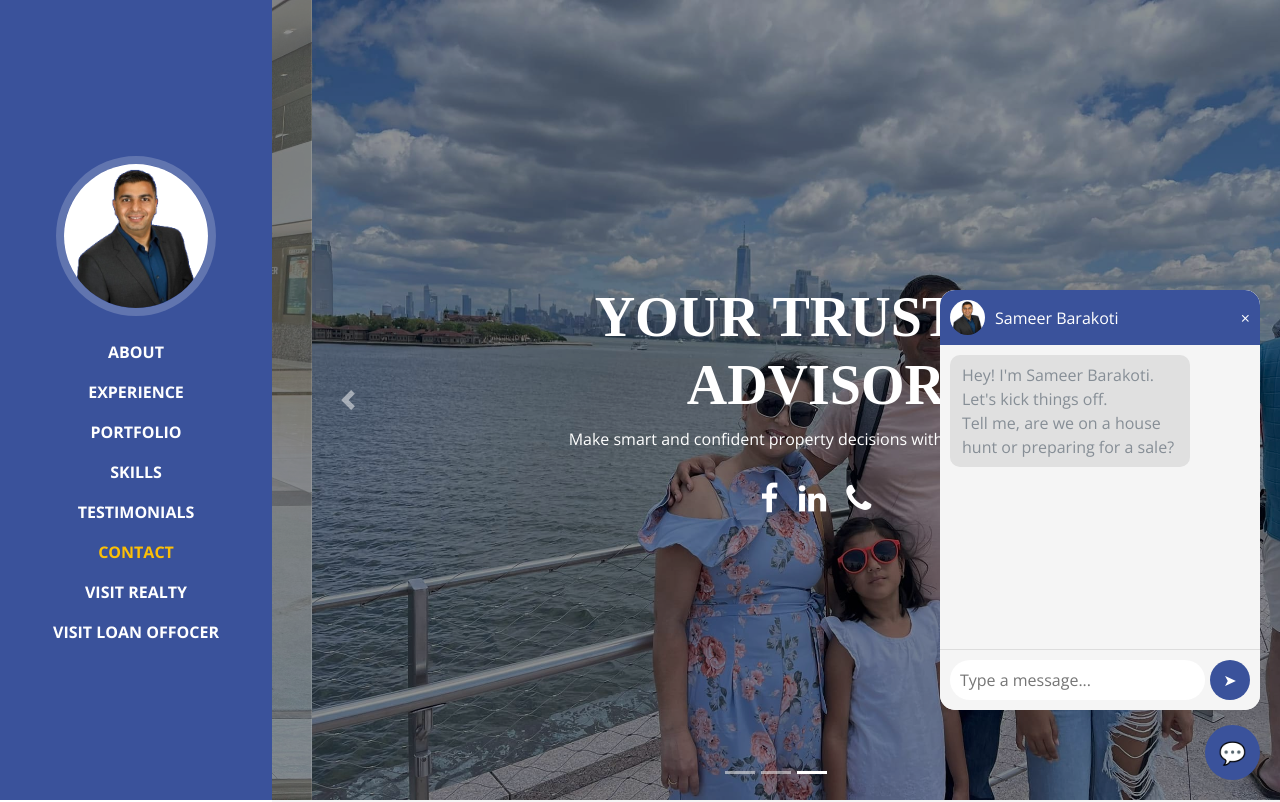
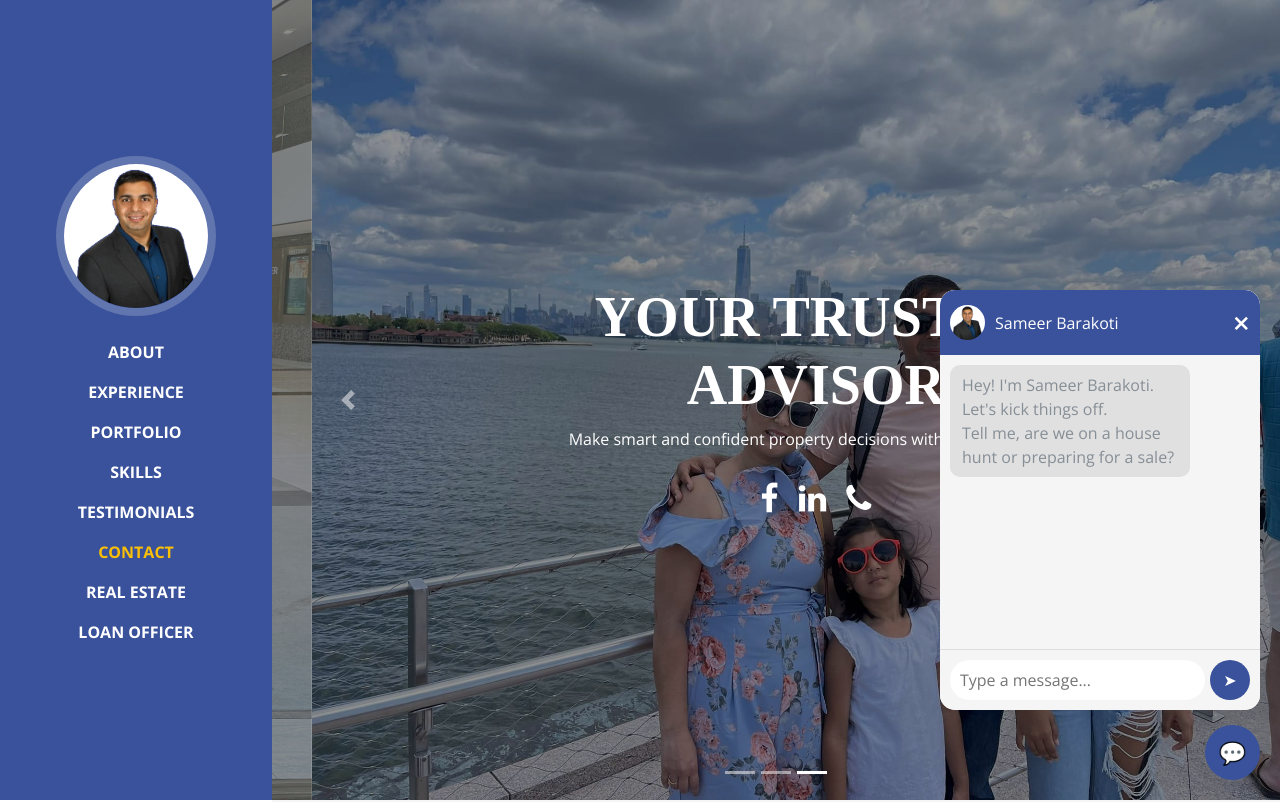
Before and after one commit to tabhikumar/Sameer-Barakoti, a plain HTML site: page profile-bootstrap-master/index.html in a window 1280 px wide. Shown: the top 802 px of the page. Drawn offline with nearby package versions, Linux system fonts and the light colour scheme; a web font is replaced by a local one.

Commit message:
changing  caht bot  styling

```diff
--- a/profile-bootstrap-master/css/style.css
+++ b/profile-bootstrap-master/css/style.css
@@ -608,6 +608,13 @@ box-shadow: none !important;
     outline: none;
     box-shadow: none;
 }
+#chatToggle:focus{
+    outline: none;
+    box-shadow: none;
+}
+#chatClose:hover{
+    cursor: pointer;
+}
 .skill-item h2 {
     color: #fff;
     font-size: "hind", sans-serif;
--- a/profile-bootstrap-master/index.html
+++ b/profile-bootstrap-master/index.html
@@ -106,14 +106,14 @@
             <a
               class="nav-link js-scroll-trigger text-white"
               href="#visit_realty"
-              >Visit Realty</a
+              >Real Estate</a
             >
           </li>
           <li class="nav-item">
             <a
               class="nav-link js-scroll-trigger text-white"
               href="#visit_loan_offocer"
-              >Visit Loan offocer</a
+              >Loan officer</a
             >
           </li>
         </ul>
@@ -1528,7 +1528,6 @@
       </div>
     </div>
 
-
     <!-- Chat Widget -->
 <div id="chatWidget">
   <div class="chat-header">
@@ -1536,7 +1535,7 @@
       <img src="img/profile.png" />
       <span>Sameer Barakoti</span>
     </div>
-    <span id="chatClose">&times;</span>
+    <span id="chatClose" style="font-weight: 600; font-size: 30px">&times;</span>
   </div>
 
   <div class="chat-body">
```
